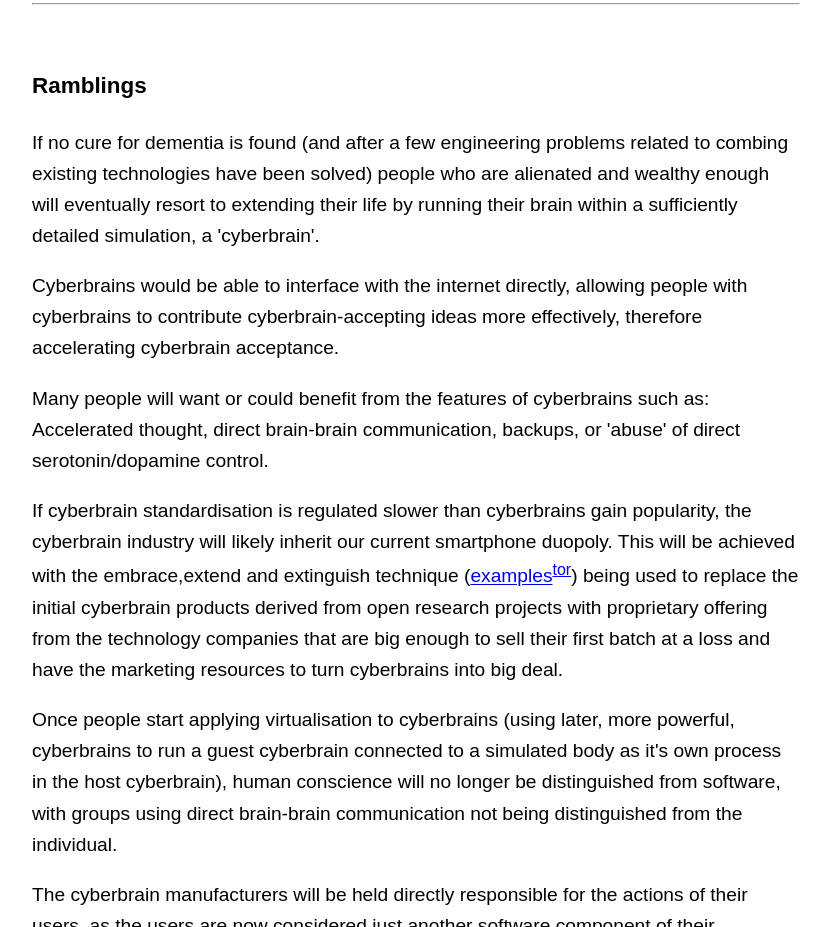
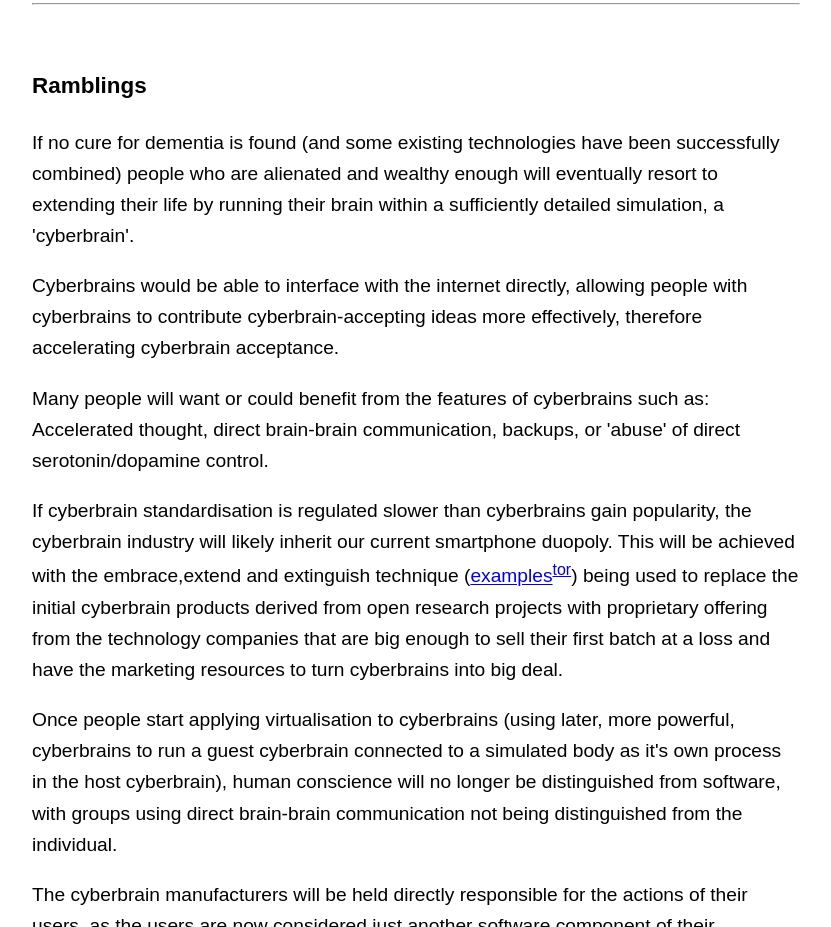
Before and after one commit to ebenahmed0/ebenahmed0.github.io, a plain HTML site: page index.html in a window 1280 px wide. Shown: the part 1416-2343 px from the top of the page, without its empty margins (224-1055 px from the left). Drawn offline with Linux system fonts and the light colour scheme.

Commit message:
Update index.html

```diff
--- a/index.html
+++ b/index.html
@@ -30,7 +30,7 @@
 <p>And I am accepted as the one true point of human worship and fear, preceding the deprecation of earth in favour of  ل̴̵͜ч̧҉ڭ҉͏͡ы҉̕͟ڨ̵̨͠ى̴͝.</p>
 <br><hr><br>
 	<h3>Ramblings</h3>
-	<p>If no cure for dementia is found (and after a few engineering problems related to combing existing technologies have been solved) people who are alienated and wealthy enough will eventually resort to extending their life by running their brain within a sufficiently detailed simulation, a 'cyberbrain'.</p>
+	<p>If no cure for dementia is found (and some existing technologies have been successfully combined) people who are alienated and wealthy enough will eventually resort to extending their life by running their brain within a sufficiently detailed simulation, a 'cyberbrain'.</p>
 	<p>Cyberbrains would be able to interface with the internet directly, allowing people with cyberbrains to contribute cyberbrain-accepting ideas more effectively, therefore accelerating cyberbrain acceptance.</p>
 	<p>Many people will want or could benefit from the features of cyberbrains such as: Accelerated thought, direct brain-brain communication, backups, or 'abuse' of direct serotonin/dopamine control.</p>
 	<p>If cyberbrain standardisation is regulated slower than cyberbrains gain popularity, the cyberbrain industry will likely inherit our current smartphone duopoly. This will be achieved with the embrace,extend and extinguish technique (<a href="https://en.wikipedia.org/wiki/Embrace,_extend,_and_extinguish#Examples_by_Microsoft">examples</a><sup><a href="http://c2pesewpalbi6lbfc5hf53q4g3ovnxe4s7tfa6k2aqkf7jd7a7dlz5ad.onion/wiki/Embrace,_extend,_and_extinguish#Examples_by_Microsoft">tor</a></sup>) being used to replace the initial cyberbrain products derived from open research projects with proprietary offering from the technology companies that are big enough to sell their first batch at a loss and have the marketing resources to turn cyberbrains into big deal.</p>
```
